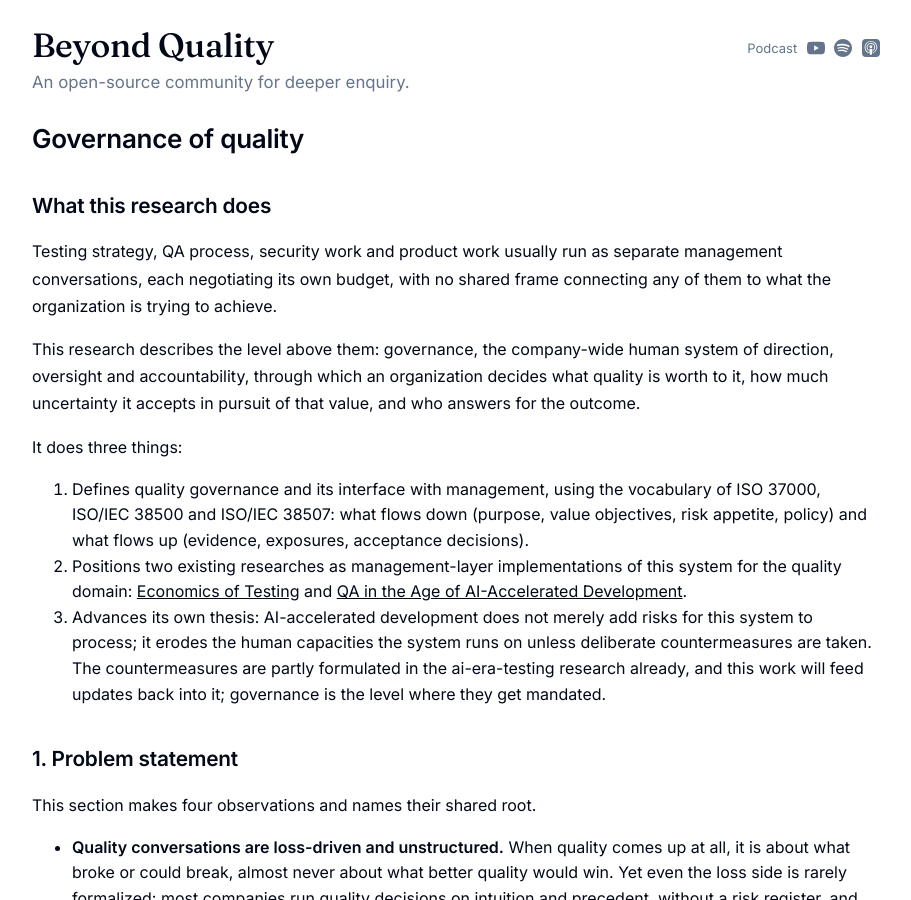
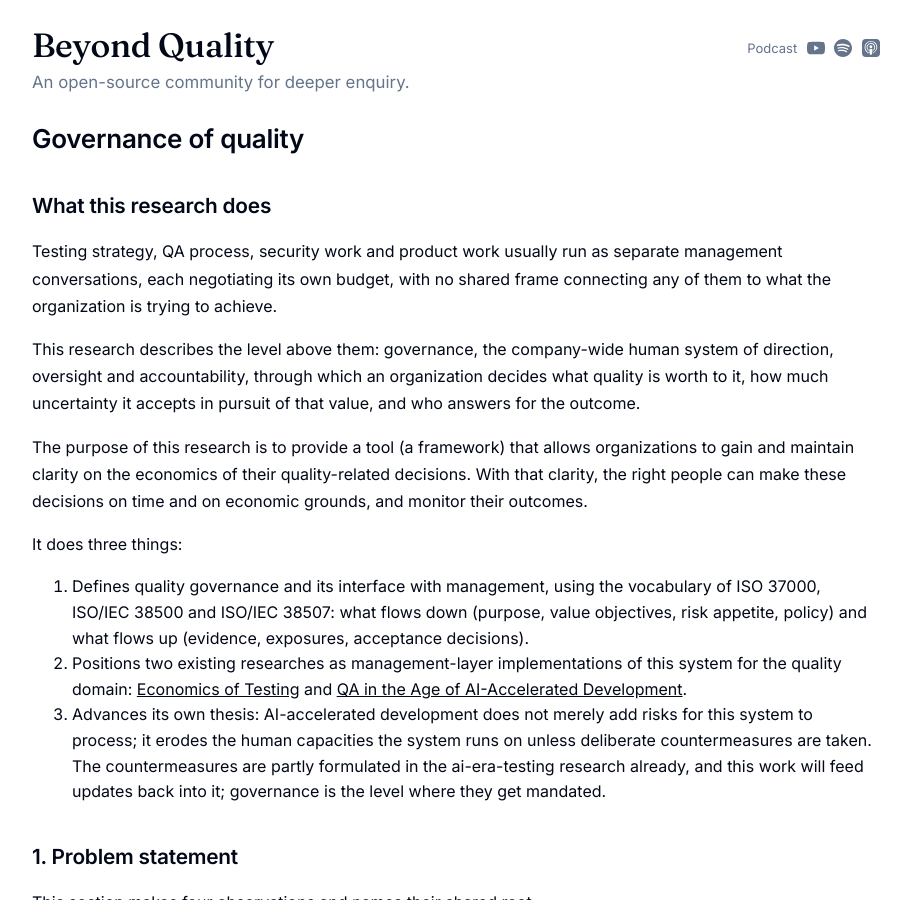
Before and after one commit to BeyondQuality/beyondquality, a Jekyll site: the page built from research/quality-governance/quality-governance.md, in a window 1280 px wide and 900 px high. Shown: the whole window, without its empty margins (184-1095 px from the left). Built offline with Jekyll 4.4.1, drawn with Linux system fonts in a browser that asks for light colours; our own code applies the rules of GitHub Pages for plain Markdown files.

Commit message:
clarified the purpose

```diff
--- a/research/quality-governance/quality-governance.md
+++ b/research/quality-governance/quality-governance.md
@@ -11,6 +11,8 @@ status: structure draft
 Testing strategy, QA process, security work and product work usually run as separate management conversations, each negotiating its own budget, with no shared frame connecting any of them to what the organization is trying to achieve.
 
 This research describes the level above them: governance, the company-wide human system of direction, oversight and accountability, through which an organization decides what quality is worth to it, how much uncertainty it accepts in pursuit of that value, and who answers for the outcome.
+
+The purpose of this research is to provide a tool (a framework) that allows organizations to gain and maintain clarity on the economics of their quality-related decisions. With that clarity, the right people can make these decisions on time and on economic grounds, and monitor their outcomes.
 
 It does three things:
 
```
